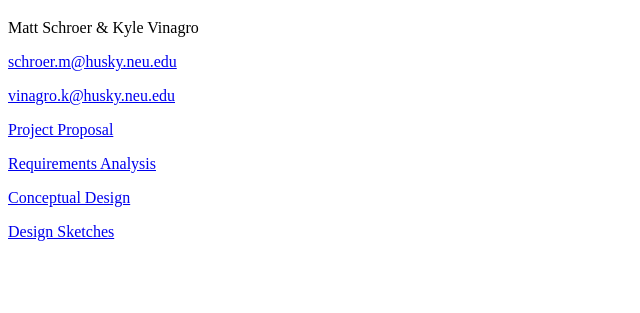
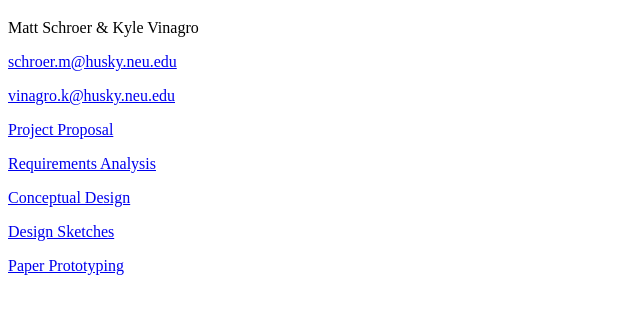
Before and after one commit to MattSchroer/website, a plain HTML site: page hci/project/index.html in a window 1280 px wide. Shown: the part 61-374 px from the top of the page, without its empty margins (0-640 px from the left). Drawn offline with Linux system fonts and the light colour scheme.

Commit message:
added paper prototyping to project

```diff
--- a/hci/project/index.html
+++ b/hci/project/index.html
@@ -18,5 +18,6 @@
 	<p><a href="/hci/project/RequirementsAnalysis.pdf">Requirements Analysis</a></p>
 	<p><a href="/hci/project/ConceptualDesign.pdf">Conceptual Design</a></p>
 	<p><a href="/hci/project/DesignSketches.pdf">Design Sketches</a></p>
+	<p><a href="/hci/project/PaperPrototyping.pdf">Paper Prototyping</a></p>
 	</body>
 </html>
```
Also changed, not shown: 1 other file.
